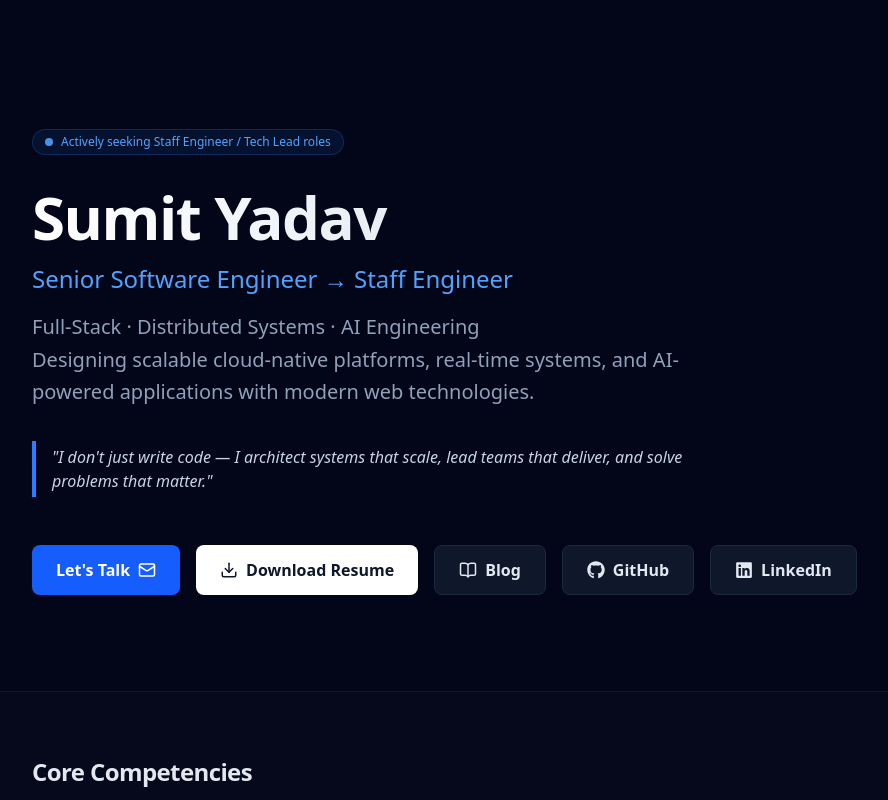
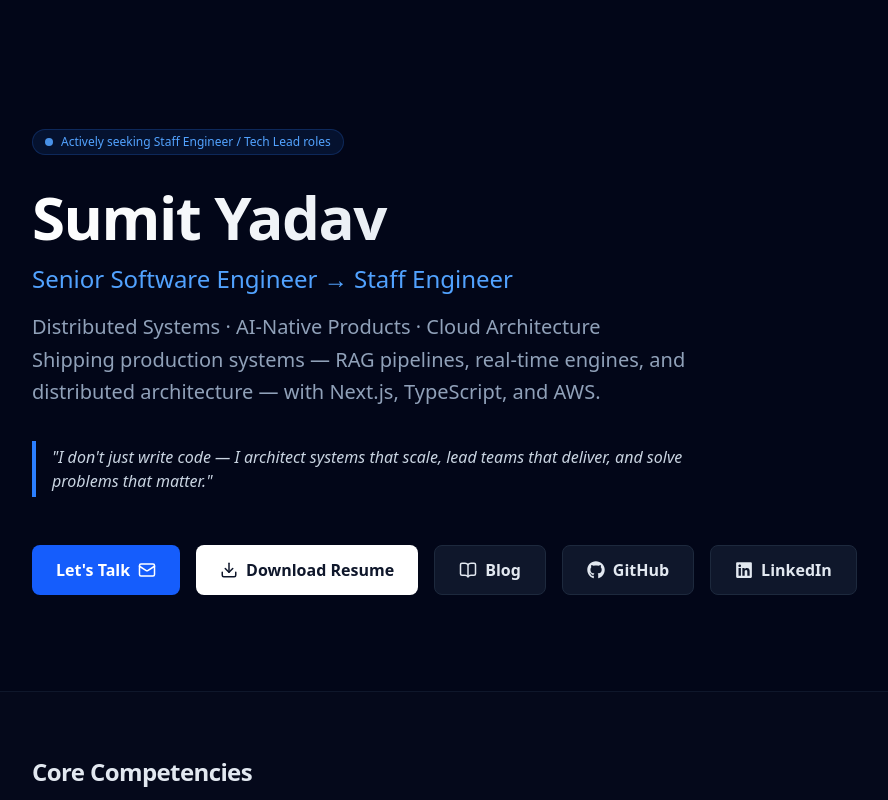
Before and after one commit to ysumit99/ysumit99.github.io, a Next.js app: page / in a window 1280 px wide. Shown: the top 800 px of the page, without its empty margins (120-1008 px from the left). Built offline with nearby package versions, Linux system fonts and the light colour scheme.

Commit message:
Update portfolio description to reflect expertise in AI-native products and cloud architecture

```diff
--- a/src/app/page.tsx
+++ b/src/app/page.tsx
@@ -87,8 +87,8 @@ export default function Portfolio() {
             Senior Software Engineer → Staff Engineer
           </h2>
           <p className="text-slate-400 max-w-2xl text-lg md:text-xl leading-relaxed">
-            Full-Stack · Distributed Systems · AI Engineering<br/>
-            Designing scalable cloud-native platforms, real-time systems, and AI-powered applications with modern web technologies.
+            Distributed Systems · AI-Native Products · Cloud Architecture<br/>
+            Shipping production systems — RAG pipelines, real-time engines, and distributed architecture — with Next.js, TypeScript, and AWS.
           </p>
         </div>
 
```
